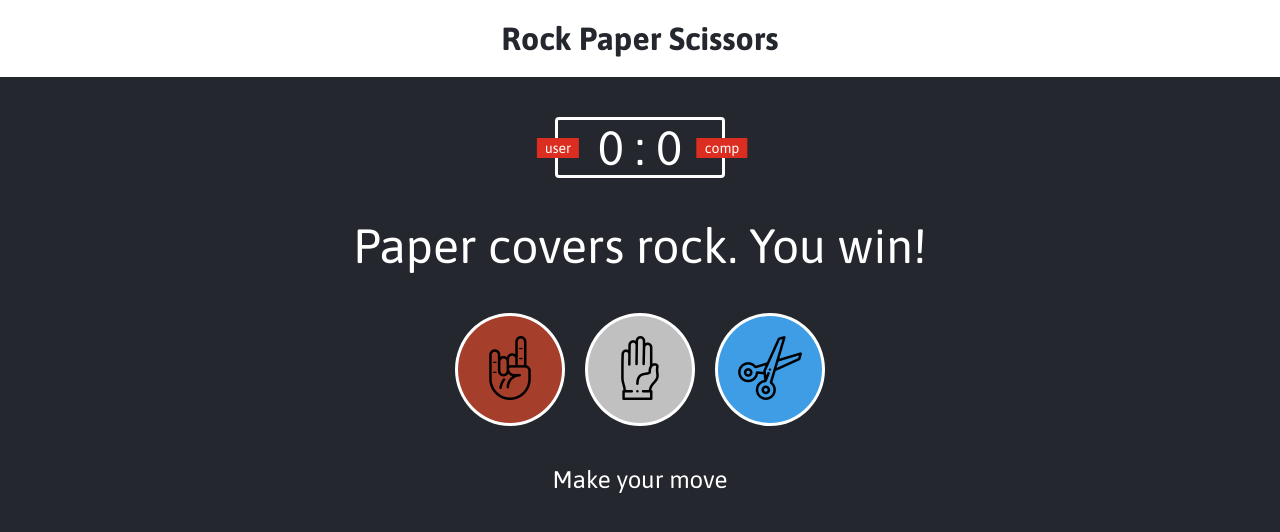
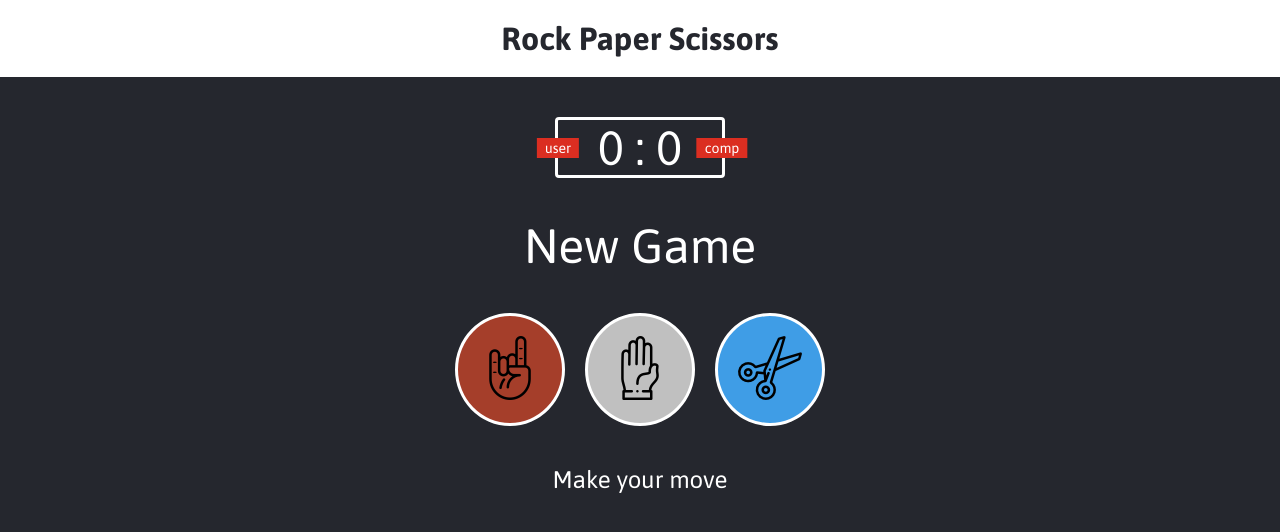
Before and after one commit to kostya-x/rock-paper-scissors, a plain HTML site: page index.html in a window 1280 px wide. Drawn offline with Linux system fonts and the light colour scheme.

Commit message:
change default result text to better one

```diff
--- a/index.html
+++ b/index.html
@@ -17,7 +17,7 @@
         </div>
       </div>
       <div class="result">
-        <p class="result-text">Paper covers rock. You win!</p>
+        <p class="result-text">New Game</p>
       </div>
       <div class="choices">
         <div class="rock choice">
```
